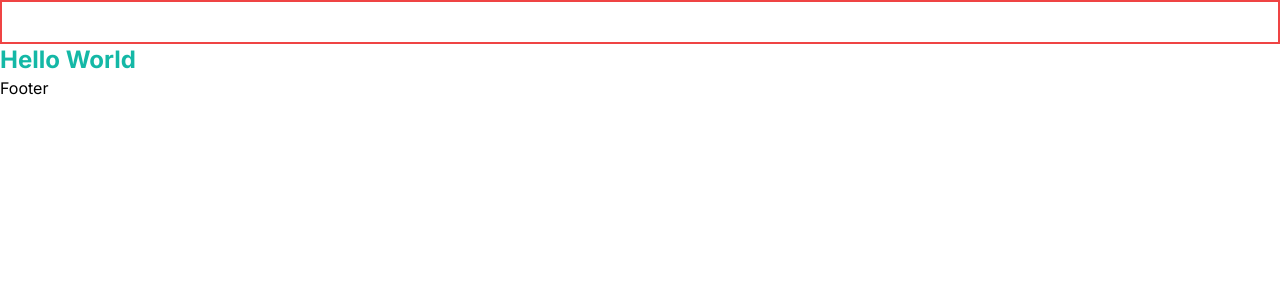
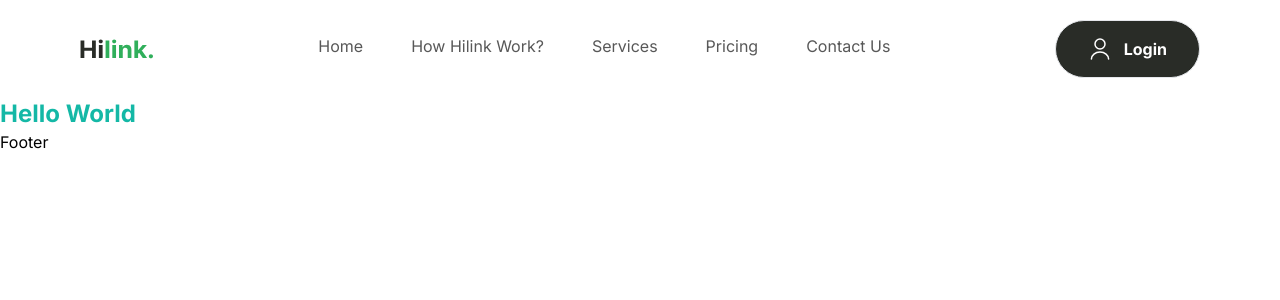
Before and after one commit to SaMMYFrosT221b/Travel_website, a Next.js app: page / in a window 1280 px wide. Shown: the top 300 px of the page. Built offline with nearby package versions, Linux system fonts and the light colour scheme.

Commit message:
Added navbar

```diff
--- /dev/null
+++ b/components/Button.tsx
@@ -0,0 +1,20 @@
+
+import Image from 'next/image';
+
+type ButtonProps = {
+    type: 'button' | 'submit';
+    title:string;
+    icon?: string;
+    variant:'btn_dark_green'
+}
+
+const Button = ({type,title,icon,variant}:ButtonProps) => {
+    return (
+        <button className={`flexCenter gap-3 rounded-full border ${variant}`} type={type}>
+            {icon && <Image src={icon} alt={title} width={24} height={24}/>}
+            <label className='bold-16 whitespace-nowrap'>{title}</label>
+        </button>
+    )
+}
+
+export default Button;
--- a/components/Navbar.tsx
+++ b/components/Navbar.tsx
@@ -1,13 +1,36 @@
 import Link from "next/link";
+import Image from "next/image";
+import { NAV_LINKS } from "@/constants";
+import Button from "./Button";
 
-const Navbar = () =>{
-    return (
-<nav className="border-2 border-red-500 flexBetween max-container padding-container relative z-30 py-5">
-<Link>
+const Navbar = () => {
+  return (
+    <nav className="flexBetween max-container padding-container relative z-30 py-5">
+      <Link href="/">
+        <Image src="/hilink-logo.svg" alt="logo" width={74} height={29} />
+        </Link>
 
-</Link>
-</nav>
-    )
-}
+        <ul className="hidden h-full gap-12 lg:flex">
+          {NAV_LINKS.map((link) => (
+            <Link
+              href={link.href}
+              key={link.href}
+              className="regular-16 text-gray-50 flexCenter cursor-pointer pb-1.5 transition-all hover:font-bold ">
+              {link.label}
+            </Link>
+          ))}
+        </ul>
+
+        <div className="lg:flexCenter hidden">
+            <Button
+            type="button"
+            title="Login"
+            icon="/user.svg"
+            variant="btn_dark_green"
+            />
+        </div>
+    </nav>
+  );
+};
 
 export default Navbar;
--- /dev/null
+++ b/constants/index.ts
@@ -0,0 +1,86 @@
+// NAVIGATION
+export const NAV_LINKS = [
+    { href: '/', key: 'home', label: 'Home' },
+    { href: '/', key: 'how_hilink_work', label: 'How Hilink Work?' },
+    { href: '/', key: 'services', label: 'Services' },
+    { href: '/', key: 'pricing ', label: 'Pricing ' },
+    { href: '/', key: 'contact_us', label: 'Contact Us' },
+  ];
+
+  // CAMP SECTION
+  export const PEOPLE_URL = [
+    '/person-1.png',
+    '/person-2.png',
+    '/person-3.png',
+    '/person-4.png',
+  ];
+
+  // FEATURES SECTION
+  export const FEATURES = [
+    {
+      title: 'Real maps can be offline',
+      icon: '/map.svg',
+      variant: 'green',
+      description:
+        'We provide a solution for you to be able to use our application when climbing, yes offline maps you can use at any time there is no signal at the location',
+    },
+    {
+      title: 'Set an adventure schedule',
+      icon: '/calendar.svg',
+      variant: 'green',
+      description:
+        "Schedule an adventure with friends. On holidays, there are many interesting offers from Hilink. That way, there's no more discussion",
+    },
+    {
+      title: 'Technology using augment reality',
+      icon: '/tech.svg',
+      variant: 'green',
+      description:
+        'Technology uses augmented reality as a guide to your hiking trail in the forest to the top of the mountain. Already supported by the latest technology without an internet connection',
+    },
+    {
+      title: 'Many new locations every month',
+      icon: '/location.svg',
+      variant: 'orange',
+      description:
+        'Lots of new locations every month, because we have a worldwide community of climbers who share their best experiences with climbing',
+    },
+  ];
+
+  // FOOTER SECTION
+  export const FOOTER_LINKS = [
+    {
+      title: 'Learn More',
+      links: [
+        'About Hilink',
+        'Press Releases',
+        'Environment',
+        'Jobs',
+        'Privacy Policy',
+        'Contact Us',
+      ],
+    },
+    {
+      title: 'Our Community',
+      links: ['Climbing xixixi', 'Hiking hilink', 'Hilink kinthill'],
+    },
+  ];
+
+  export const FOOTER_CONTACT_INFO = {
+    title: 'Contact Us',
+    links: [
+      { label: 'Admin Officer', value: '123-456-7890' },
+      { label: 'Email Officer', value: 'hilink@akinthil.com' },
+    ],
+  };
+
+  export const SOCIALS = {
+    title: 'Social',
+    links: [
+      '/facebook.svg',
+      '/instagram.svg',
+      '/twitter.svg',
+      '/youtube.svg',
+      '/wordpress.svg',
+    ],
+  };
```
